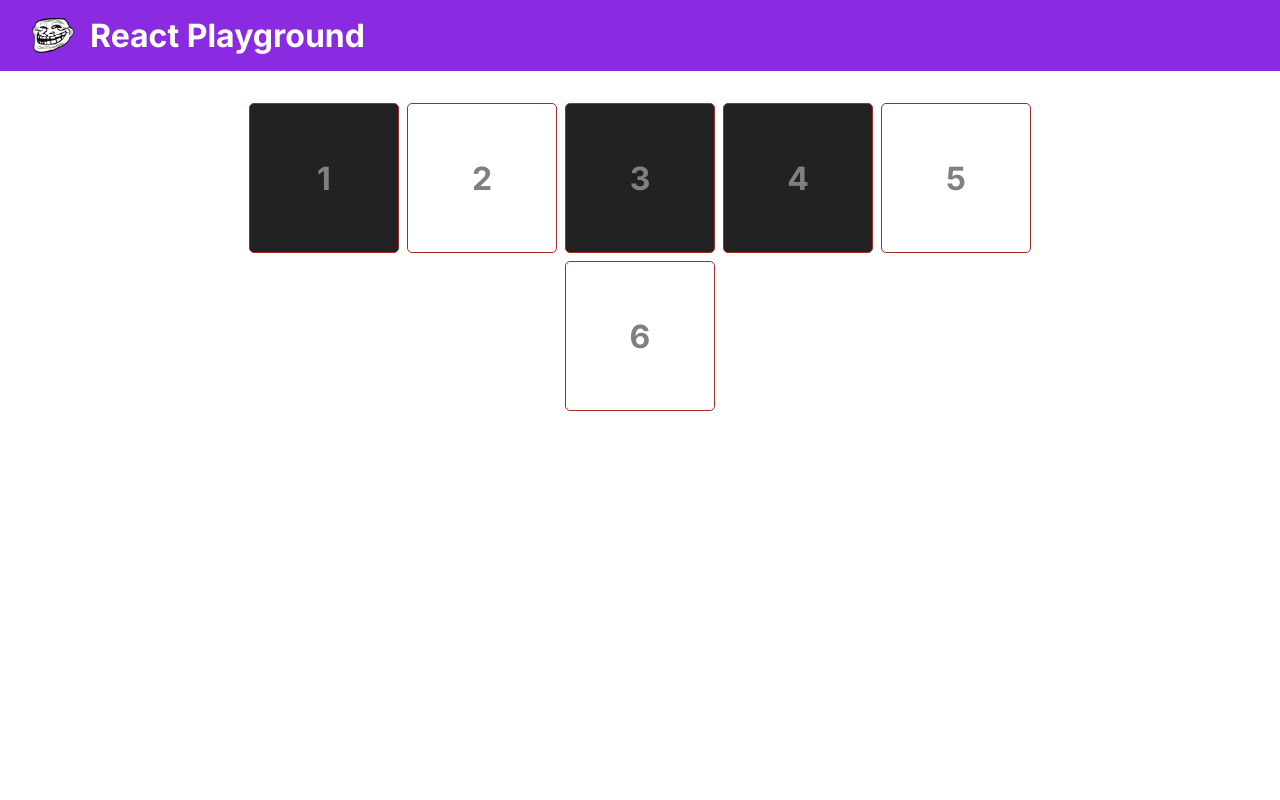
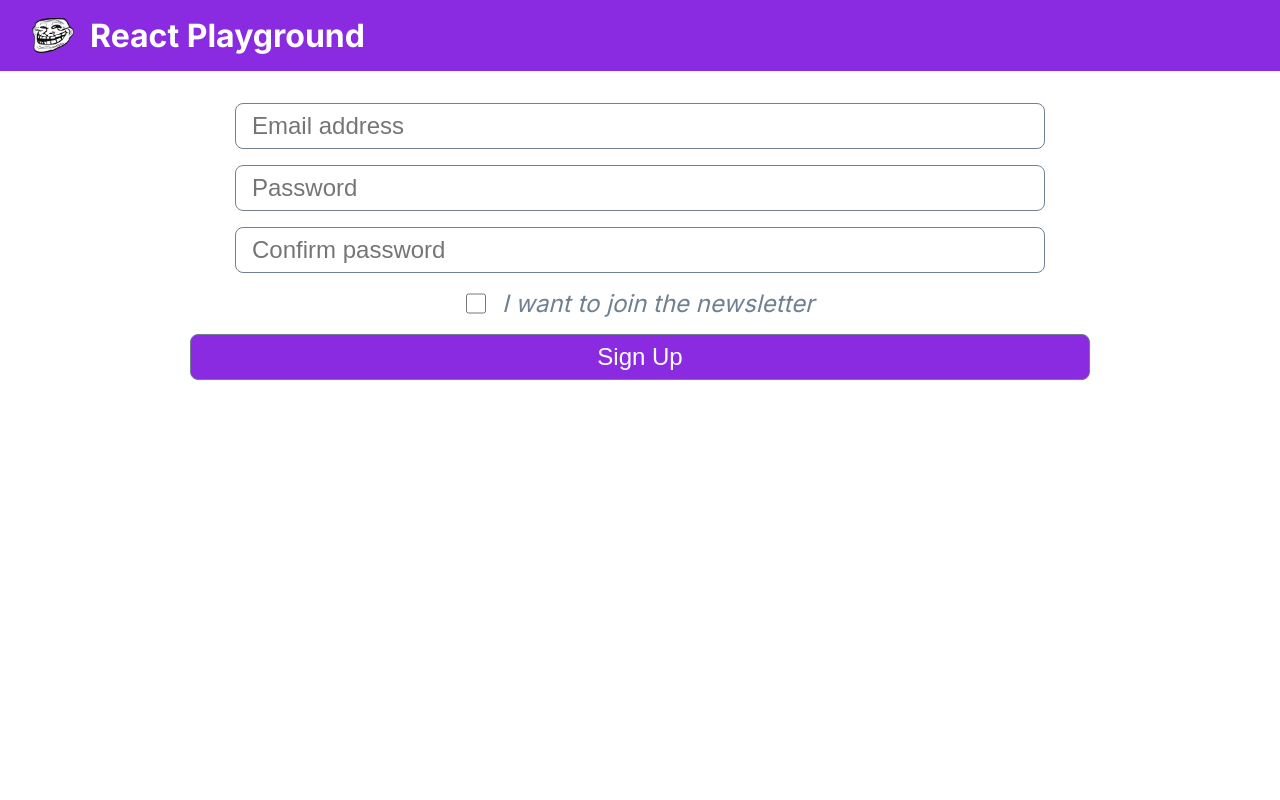
Before and after one commit to webdevKmer/react-tutorial-scrimba, a React (Create React App) app: page / in a window 1280 px wide. Shown: the top 800 px of the page. Built offline with nearby package versions, Linux system fonts and the light colour scheme.

Commit message:
finishing the form

```diff
--- a/src/App.css
+++ b/src/App.css
@@ -33,12 +33,13 @@
   flex-direction: column;
 }
 .input {
+  display: block;
   width: 90%;
+  margin: 0 auto;
   padding: .5rem 1rem;
   font-size: 1.5rem;
   border-radius: .5rem;
   border: 1px solid slategrey;
-  flex: 1 1 300px;
 }
 .btn{
   background-color: blueviolet;
@@ -50,7 +51,29 @@
 .upper {
   text-transform: uppercase;
 }
+.newsletter-form{
+  min-height: 100vh;
+  margin-top: 2rem;
+}
+.newsletter-form form{
+  display: flex;
+  flex-direction: column;
+  gap: 1rem;
+  justify-content: center;
+  align-items: center;
+}
+.check{
+  display: flex;
+  font-size: 1.5rem;
+  gap: 1rem;
+  font-style: italic;
+  color: slategrey;
+}
+.check input{
+  width: 20px;
+}
 .boxes{
+  min-height: 100vh;
   margin-top: 2rem;
   display: flex;
   flex-wrap: wrap;
--- a/src/components/MainComponent.jsx
+++ b/src/components/MainComponent.jsx
@@ -1,9 +1,11 @@
 import React from 'react'
 import BoxGrid from './BoxGrid'
+import NewsletterForm from './NewsletterForm'
 
 function MainComponent() {
   return (
     <div className="main">
+      <NewsletterForm />
       <BoxGrid darkMode={true} />
     </div>
   )
--- a/src/components/NewsletterForm.js
+++ b/src/components/NewsletterForm.js
@@ -1,36 +1,75 @@
 import React from 'react'
 
 function NewsletterForm() {
+    const [formData, setFormData] = React.useState({
+        email : "",
+        password1 : "",
+        password2 : "",
+        newsletter : false
+
+    })
+
+    function handleChange(e) {
+        const {name, value, checked, type} = e.target
+
+        setFormData(prev => ({...prev, [name] : type === "checkbox" ? checked : value}))
+
+    }
+    function handleClick(e) {
+        e.preventDefault()
+        console.log(formData);
+        if(formData.password1 != formData.password2){
+            console.log("passwords do not match");
+        } else {
+            console.log("Successfully signed up");
+            if(formData.newsletter){
+            console.log("Thanks for signing up for our newsletter.");
+
+            }
+        }
+
+    }
   return (
     <div className="newsletter-form">
         <form action="" method="post">
             <input
+            className='input'
             type="email"
             name="email"
             id="email"
             placeholder='Email address'
+            value={formData.email}
+            onChange={handleChange}
             />
             <input
+            className='input'
             type="password"
             name="password1"
             id="password1"
             placeholder='Password'
+            value={formData.password1}
+            onChange={handleChange}
             />
             <input
+            className='input'
             type="password"
             name="password2"
             id="password2"
             placeholder='Confirm password'
+            value={formData.password2}
+            onChange={handleChange}
             />
             <div className="check">
                 <input
                 type="checkbox"
                 name="newsletter"
                 id="newsletter"
+                checked={formData.newsletter}
+                onChange={handleChange}
                 />
-                <label htmlFor="newsletter">I wan to join the newsletter</label>
+                <label htmlFor="newsletter">I want to join the newsletter</label>
             </div>
-            <button>Sign Up</button>
+            <button onClick={handleClick} className='input btn'>Sign Up</button>
         </form>
     </div>
   )
```
